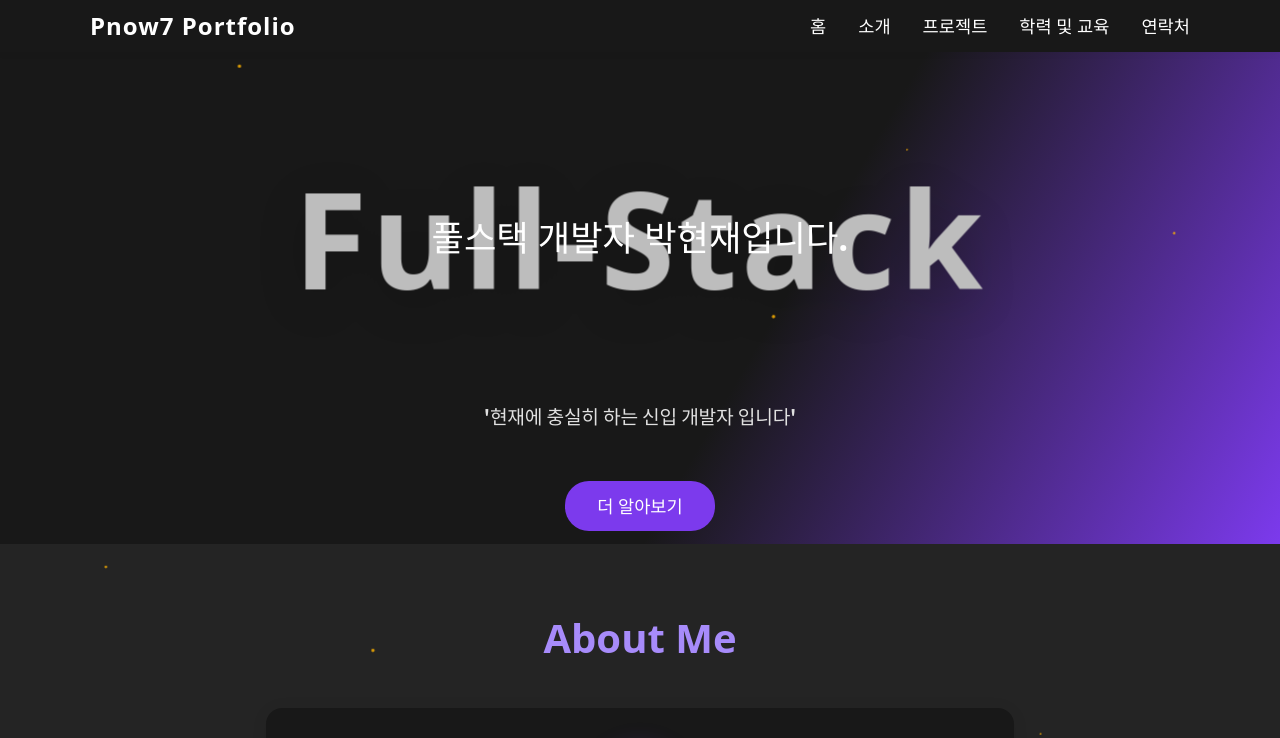
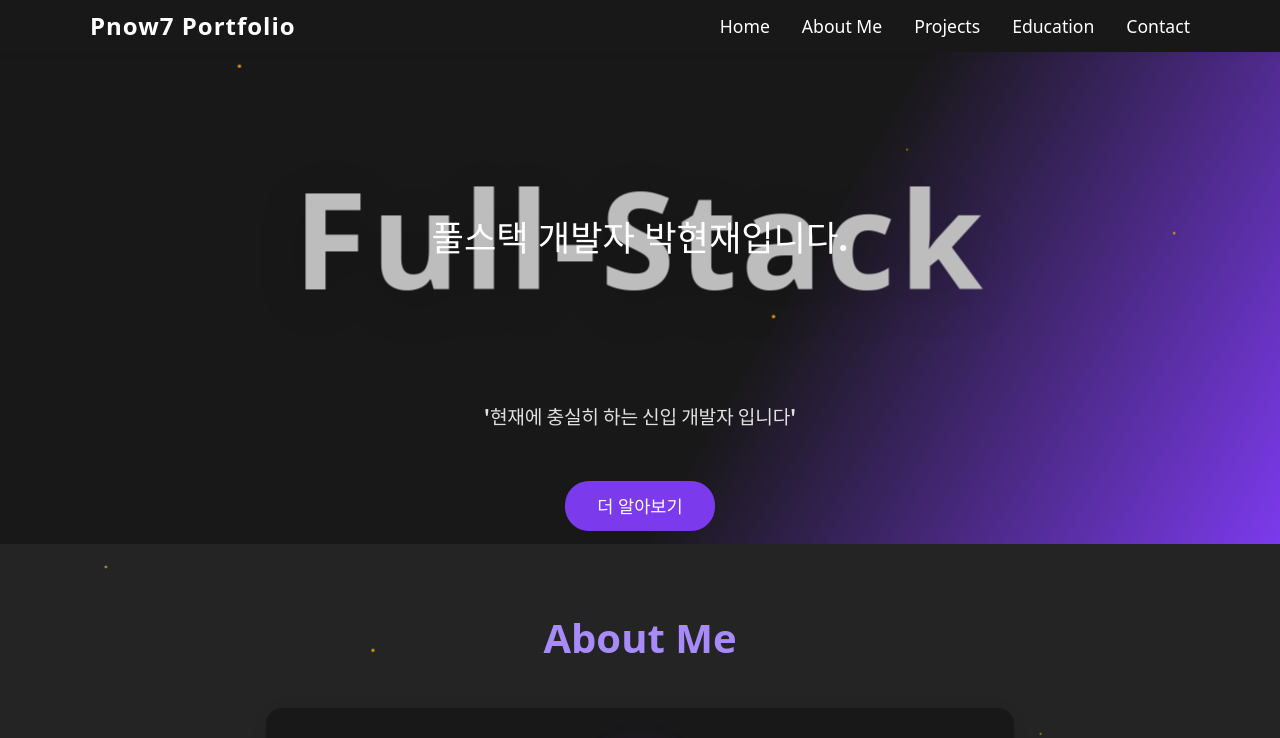
Before and after one commit to pnow7/portfolio, a React (Vite) app: page / in a window 1280 px wide. Shown: the top 738 px of the page. Built offline with nearby package versions, Linux system fonts and the light colour scheme.

Commit message:
feat: header 카테고리 목록 -> 영어로 변경

```diff
--- a/src/components/Header.jsx
+++ b/src/components/Header.jsx
@@ -7,11 +7,11 @@ const Header = () => (
 				<a href="#hero" className="logo-text">Pnow7 Portfolio</a>
 			</div>
 			<ul className="nav-links">
-				<li><a href="#hero">홈</a></li>
-				<li><a href="#about">소개</a></li>
-				<li><a href="#projects">프로젝트</a></li>
-				<li><a href="#education">학력 및 교육</a></li>
-				<li><a href="#contact">연락처</a></li>
+				<li><a href="#hero">Home</a></li>
+				<li><a href="#about">About Me</a></li>
+				<li><a href="#projects">Projects</a></li>
+				<li><a href="#education">Education</a></li>
+				<li><a href="#contact">Contact</a></li>
 			</ul>
 		</nav>
 	</header>
```
